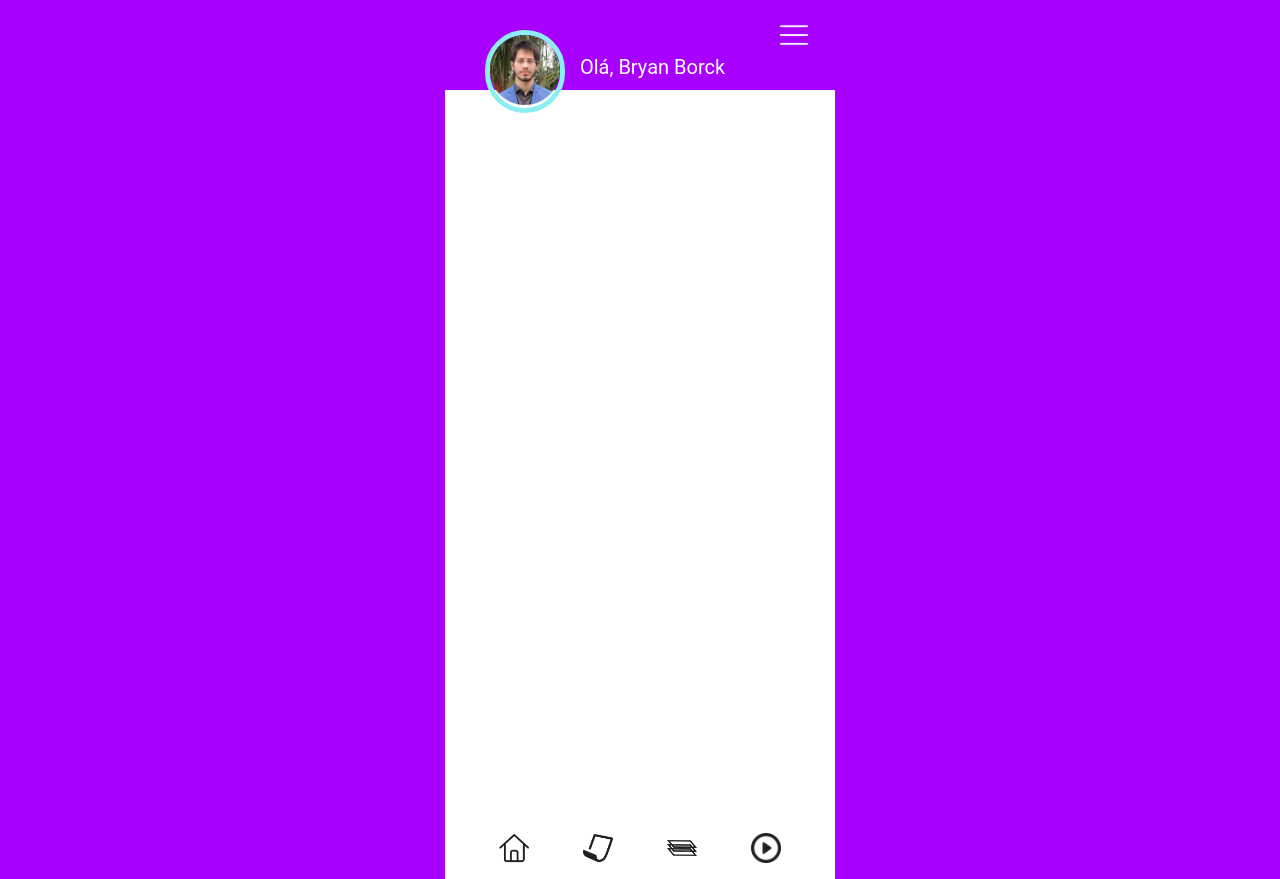
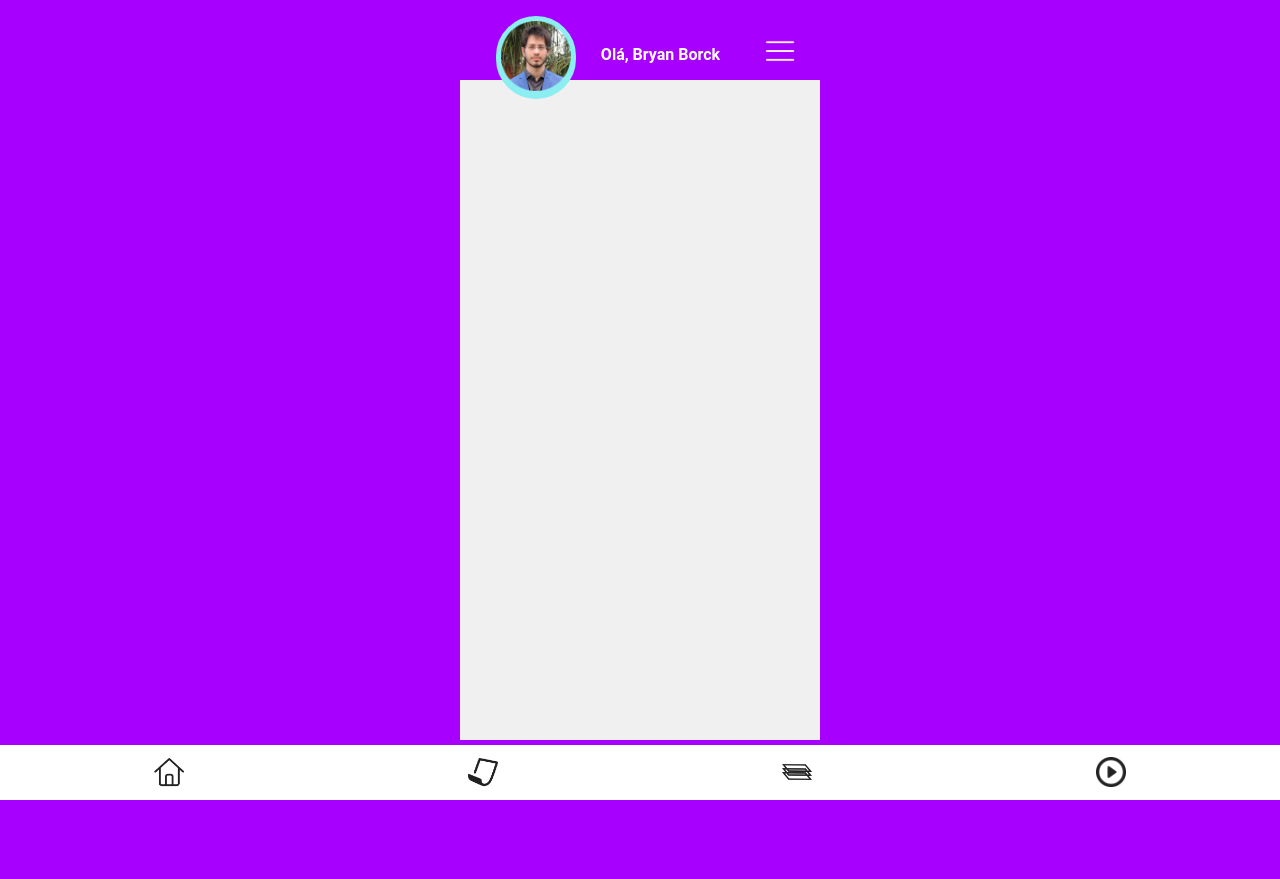
Before and after one commit to luiz-lvj/navi-tech-journey-2022, a React (Create React App) app: page /home in a window 1280 px wide. After the commit the page ends 800 px from the top, so only its background shows below. Built offline with nearby package versions, Linux system fonts and the light colour scheme.

Commit message:
login e modificacoes header e footer

```diff
--- a/src/App.js
+++ b/src/App.js
@@ -1,6 +1,10 @@
 import { BrowserRouter, Routes, Route } from "react-router-dom";
 import GlobalStyle from "./components/GlobalStyle";
+import Simulate from "./components/Simulate";
+import ParkList from "./components/ParkList";
+import History from "./components/History";
 import Home from "./components/Home";
+import Login from "./components/Login";
 import Start from "./components/Start";
 
 
@@ -10,7 +14,11 @@ function App() {
     <GlobalStyle/>
     <Routes>
       <Route path="/"  element={<Start/>} />
+      <Route path="/login" element={<Login/>}/>
       <Route path="/home" element={<Home/>}/>
+      <Route path="/history" element={<History/>}/>
+      <Route path="/parklist" element={<ParkList/>}/>
+      <Route path="/simulate" element={<Simulate/>}/>
     </Routes>
     </BrowserRouter>
   );
--- a/src/components/Footer.js
+++ b/src/components/Footer.js
@@ -11,10 +11,20 @@ import styled from 'styled-components';
 
 
 const Footer = () => {
+    // constructor(){
+    //     super()
+
+    //     this.state = {msg : 'Hi, There!'}
+
+    //     handleClick = () {
+    //         this.setState({msg : 'Welcome to the React world!'})
+    //     }
+    // }
+
     return (
         <Box>
             <Column>
-                <FooterLink href="./Home">
+                <FooterLink href="./home">
                     <i className="icone-home">
                         <HomeStyle>
                             <img src={HomeGO} alt="Home" />
@@ -23,7 +33,7 @@ const Footer = () => {
                 </FooterLink>
             </Column>
             <Column>
-                <FooterLink href="./History">
+                <FooterLink href="./history">
                     <i className="icone-history">
                         <HistStyle>
                             <img src={HistGO} alt="History" />
@@ -32,7 +42,7 @@ const Footer = () => {
                 </FooterLink>
             </Column>
             <Column>
-                <FooterLink href="./ParkList">
+                <FooterLink href="./parklist">
                     <i className="icone-parks">
                         <PanelStyle>
                             <img src={PanelGO} alt="Parks" />
@@ -41,7 +51,7 @@ const Footer = () => {
                 </FooterLink>
             </Column>
             <Column>
-                <FooterLink href="./Simulate">
+                <FooterLink href="./simulate">
                     <i className="icone-simulate">
                         <SimStyle>
                             <img src={SimGO} alt="Simulate" />
@@ -54,32 +64,28 @@ const Footer = () => {
 };
 export default Footer;
 const HomeStyle = styled.div`
- margin-left: 54px;
- margin-top: 9px;
+    margin-top: 12px;
     img{
         width: 30px;
         height: 30px;
     }
 `;
 const HistStyle = styled.div`
- margin-left: 54px;
- margin-top: 9px;
+    margin-top: 12px;
     img{
         width: 30px;
         height: 30px;
     }
 `;
 const PanelStyle = styled.div`
- margin-left: 54px;
- margin-top: 9px;
+    margin-top: 12px;
     img{
         width: 30px;
         height: 30px;
     }
 `;
 const SimStyle = styled.div`
- margin-left: 54px;
- margin-top: 9px;
+    margin-top: 12px;
     img{
         width: 30px;
         height: 30px;
@@ -87,13 +93,17 @@ const SimStyle = styled.div`
 `;
 
 export const Box = styled.div`
-height: 55px;
-width: 390px;
-margin-top: 734px;
-border-radius: 0px;
-background: white;
-display: flex;
-bottom: 0;
+    position: fixed;
+    bottom: 0;
+    left: 0;
+    right: 0;
+    display: flex;
+    justify-content: space-between;
+    padding-left: 12%;
+    padding-right: 12%;
+    height: 55px;
+    border-radius: 0px;
+    background: white;
 `;
 
 export const Column = styled.div`
--- a/src/components/Header.js
+++ b/src/components/Header.js
@@ -2,28 +2,44 @@
 import React from "react";
 import Menu from "../imgs/icone_menu_1.png";
 import Logo from "../imgs/Logo_Purple.png";
+import { useLocation } from 'react-router-dom'
 import styled from 'styled-components';
 
-const Header=() => {
+const Header = () => {
+
+    function HeaderView() {
+        const location = useLocation();
+        switch (location.pathname) {
+            case "/home":
+                return <span>Home</span>
+            case "/history":
+                return <span>Seu Histórico</span>
+            case "/parklist":
+                return <span>Nossos Parques</span>
+            case "/simulate":
+                return <span>Simulação</span>
+            default:
+                return <span> </span>
+        }
+    }
 
     return (
         <Box>
-                <Column>
+            <LeftHeader>
                 <i className="Logo">
                     <LogoStyle>
                         <img src={Logo} alt="Logo" />
                     </LogoStyle>
                 </i>
-                </Column>
-                <Column>
                 <i className="Nome-cliente">
                     <NameStyle>
 
-                                    Seu histórico
+                        {HeaderView()}
 
                     </NameStyle>
                 </i>
-                </Column>
+            </LeftHeader>
+
             <Column>
                 <HeaderLink href="./Menu">
                     <i className="icone-history">
@@ -39,25 +55,24 @@ const Header=() => {
 export default Header;
 
 const LogoStyle = styled.div`
- margin-left: 0px;
- margin-top: 20px;
+    margin-top: 10 px;
     img{
-        width: 100px;
-        height: 45.8px;
+        height: 50px;
     }
-
 `;
 const NameStyle = styled.div`
- margin-left: 0px;
- margin-top: 40px;
+
     color: #A800FF;
- font-size: 14px;
+    margin-top: 20px;
+    margin-left: 15px;
 
+    font-family: "Lato", Helvetica, sans-serif
+    font-size: 16px;
+    font-weight: bold;
 
 `;
 const MenuStyle = styled.div`
- margin-left: 140px;
- margin-top: 20px;
+    margin-top: 15px;
     img{
         width: 30px;
         height: 30px;
@@ -66,18 +81,36 @@ const MenuStyle = styled.div`
 
 
 export const Box = styled.div`
-height: 90px;
-width: 390px;
-margin-top: 0px;
-border-radius: 0px;
-background: white;
-display: flex;
+    display: fixed;
+    justify-content: space-between;
+    top: 0;
+    left: 0;
+    right: 0 !important;
+    height: 80px;
+    width: 100%;
+    min-width: 360px;
+    background: #FFFFFF;
+    flex-direction: row;
     bottom: 0;
+    padding-left: 0%;
+    padding-right: 7%;
+    padding-top: 10px;
+
 `;
 
 export const Column = styled.div`
-display: inline-block;
+    display: flex;
+    align-items: center;
+    justify-content: center;
 `;
 
 export const HeaderLink = styled.a`
 `;
+
+const LeftHeader = styled.div`
+    display: flex;
+    align-items: center;
+    text-align: center
+    justify-content: center;
+    width: 80%;
+`;
--- a/src/components/HeaderHome.js
+++ b/src/components/HeaderHome.js
@@ -4,10 +4,11 @@ import Cliente from "../imgs/cliente.png";
 import MenuHOME from "../imgs/icone_menu_0.png";
 import styled from 'styled-components';
 
-const Header=() => {
+const HeaderHome=() => {
 
         return (
             <Box>
+                <LeftHeader>
                 <Column>
                         <i className="Foto-perfil">
                             <ClienteStyle>
@@ -24,6 +25,8 @@ const Header=() => {
                             </NameStyle>
                         </i>
                 </Column>
+                </LeftHeader>
+
                 <Column>
                     <HeaderLink href="./Menu">
                         <i className="icone-history">
@@ -39,28 +42,30 @@ const Header=() => {
 
 
 };
-export default Header;
+export default HeaderHome;
 
 const ClienteStyle = styled.div`
- margin-left: 40px;
- margin-top: 30px;
+    margin-top: 25px;
     img{
         width: 70px;
         height: 70px;
     }
-border: 5px solid #8DEEF2;
-border-radius: 75px;
+    background: #8DEEF2;
+    border: 5px solid #8DEEF2;
+    border-radius: 90px;
 `;
 const NameStyle = styled.div`
- margin-left: 15px;
- margin-top: 57px;
- color: white;
- font-size: 20px;
+    color: white;
+
+    font-family: "Lato", Helvetica, sans-serif
+    font-size: 16px;
+    font-weight: bold;
+
+    margin-top: 20px;
 
 `;
 const MenuStyle = styled.div`
- margin-left: 54px;
- margin-top: 20px;
+    margin-top: 15px;
     img{
         width: 30px;
         height: 30px;
@@ -69,18 +74,36 @@ const MenuStyle = styled.div`
 
 
 export const Box = styled.div`
-height: 90px;
-width: 390px;
-margin-top: 0px;
-border-radius: 0px;
-background: #A800FF;
-display: flex;
-bottom: 0;
+    display: fixed;
+    justify-content: space-between;
+    top: 0;
+    left: 0;
+    right: 0 !important;
+    height: 80px;
+    width: 100%;
+    min-width: 360px;
+    background: #A800FF;
+    flex-direction: row;
+    bottom: 0;
+    padding-left: 10%;
+    padding-right: 7%;
+    padding-top: 10px;
+
 `;
 
 export const Column = styled.div`
-display: inline-block;
+    display: flex;
+    align-items: center;
+    justify-content: center;
+
 `;
 
 export const HeaderLink = styled.a`
 `;
+
+const LeftHeader = styled.div`
+    display: flex;
+    flex-direction: row;
+    justify-content: space-between;
+    width: 75%;
+`;
--- a/src/components/Home.js
+++ b/src/components/Home.js
@@ -1,17 +1,27 @@
 import React from 'react';
+import logoWhite from '../imgs/Logo_White.png';
 import Footer from "./Footer";
-import Header from "./HeaderHome";
+import HeaderHome from "./HeaderHome";
 import styled from 'styled-components';
 
 export default function Home(){
     return(
         <HomeStyle>
-            <Header></Header>
+
+            <HeaderHome></HeaderHome>
             <Footer></Footer>
         </HomeStyle>
     );
 }
 
 const HomeStyle = styled.div`
-background: white;
+    display: flex;
+    flex-direction: column;
+    justify-content: space-between;
+    align-items: center;
+    width: 100%;
+    height: 740px;
+
+    background: #F0F0F0;
+
 `;
--- /dev/null
+++ b/src/components/Login.js
@@ -0,0 +1,166 @@
+import React from 'react';
+import logoPurple from '../imgs/Logo_Purple.png';
+import styled from 'styled-components';
+import { useNavigate } from 'react-router-dom';
+import { useState } from "react";
+
+export default function Login(){
+    const history = useNavigate();
+
+    const [inputs, setInputs] = useState({});
+
+    const handleChange = (event) => {
+        event.preventDefault();
+        const name = event.target.name;
+        const value = event.target.value;
+        // setInputs({
+        //     'username': name == 'username' ? value : '',
+        //     'email': name == 'email' ? value : '',
+        //     'password': name == 'password' ? value : '',
+        // });
+        setInputs(values => ({...values, [name]: value}))
+    }
+
+    const handleSubmit = (event) => {
+        event.preventDefault();
+        console.log(inputs);
+        history("/home");
+    }
+
+    return(
+        <LoginStyle>
+
+            <LogoStyle src={logoPurple} alt="" />
+
+            <MyForm onSubmit={handleSubmit}>
+
+                <LabelStyle>nome</LabelStyle>
+
+                <InputStyle
+                type="text"
+                placeholder="seu nome"
+                name="username"
+                value={inputs.username || ""}
+                onChange={handleChange}
+                />
+
+                <LabelStyle>email</LabelStyle>
+
+                <InputStyle
+                type="text"
+                placeholder="seu email"
+                name="email"
+                value={inputs.email || ""}
+                onChange={handleChange}
+                />
+
+                <LabelStyle>senha</LabelStyle>
+
+                <InputStyle
+                type="password"
+                placeholder="sua senha"
+                name="password"
+                value={inputs.password || ""}
+                onChange={handleChange}
+                />
+
+                <ButtonStyle
+                type="submit"
+                value="Sign in"
+                />
+
+            </MyForm>
+
+        </LoginStyle>
+    );
+}
+
+const LoginStyle = styled.div`
+    display: flex;
+    flex-direction: column;
+    justify-content: space-between;
+    align-items: center;
+    width: 100%;
+
+    background: #FFFFFF;
+    padding-top: 80px;
+    padding-bottom: 104px;
+
+    h2{
+        padding-top: 20px;
+        padding-bottom: 20px;
+        color: #A800FF;
+        text-align: center;
+    }
+`;
+
+const MyForm = styled.form`
+    display: flex;
+    flex-direction: column;
+    justify-content: space-between;
+    align-items: center;
+    width: 100%;
+`;
+
+
+const LabelStyle = styled.label`
+    display: flex;
+    flex-direction: column;
+    justify-content: space-between;
+    align-items: left;
+    width: 80%;
+
+    font-family: Lato, Helvetica, sans-serif
+    font-size:   10px;
+    color:  #A800FF;
+    font-style:  italic;
+
+    padding-top: 5px;
+    padding-bottom: 8px;
+`;
+
+const InputStyle = styled.input`
+    display: flex;
+    flex-direction: column;
+    justify-content: space-between;
+    align-items: center;
+    width: 90%;
+
+    font-family: Lato, Helvetica, sans-serif
+    font-size:   10px;
+    color:  #212121;
+    text-indent: 10px;
+
+    border-radius: 15px;
+    border 1px solid #A800FF;
+    height: 40px;
+    margin-bottom: 10px;
+
+    outline: 0;
+`;
+
+const LogoStyle = styled.img`
+    margin-bottom: 60px;
+    width: 100%;
+    height: 179px;
+`;
+
+const ButtonStyle = styled.input`
+    display: flex;
+    justify-content: center;
+    align-items: center;
+    width: 90%;
+
+    font-family: Lato, Helvetica, sans-serif
+    font-size:   10px;
+    color:  #FFFFFF;
+    font-style:  bold;
+
+    border-radius: 15px;
+    background: #A800FF;
+    height: 40px;
+    margin-top: 40px;
+
+    border: 0;
+    outline: 0;
+`;
--- a/src/components/Menu.js
+++ b/src/components/Menu.js
@@ -40,13 +40,13 @@ export default function Menu(){
 const Box = styled.div`
 padding-top:100px;
 background: #FFFFFF;
-width: 390px;
-height:789px;
+width: 100%;
+height:740px;
 `;
 const MenuStyle = styled.div`
 background: #FFFFFF;
 border-bottom:1px solid #A800FF;
-width: 390px;
+width: 100%;
 height:55px;
 padding-top: 20px;
 text-align: center;
--- a/src/components/Start.js
+++ b/src/components/Start.js
@@ -15,7 +15,7 @@ export default function Start(){
                 Começar a economizar <br/> com a revolução solar
             </h2>
 
-            <ArrowStyle onClick={() => history("/home")}>
+            <ArrowStyle onClick={() => history("/login")}>
                 <img src={arrow} alt=""/>
             </ArrowStyle>
 
```
Also changed, not shown: src/components/History.js (+103 -1 lines). Lines whose indentation alone changed are shown as unchanged.
